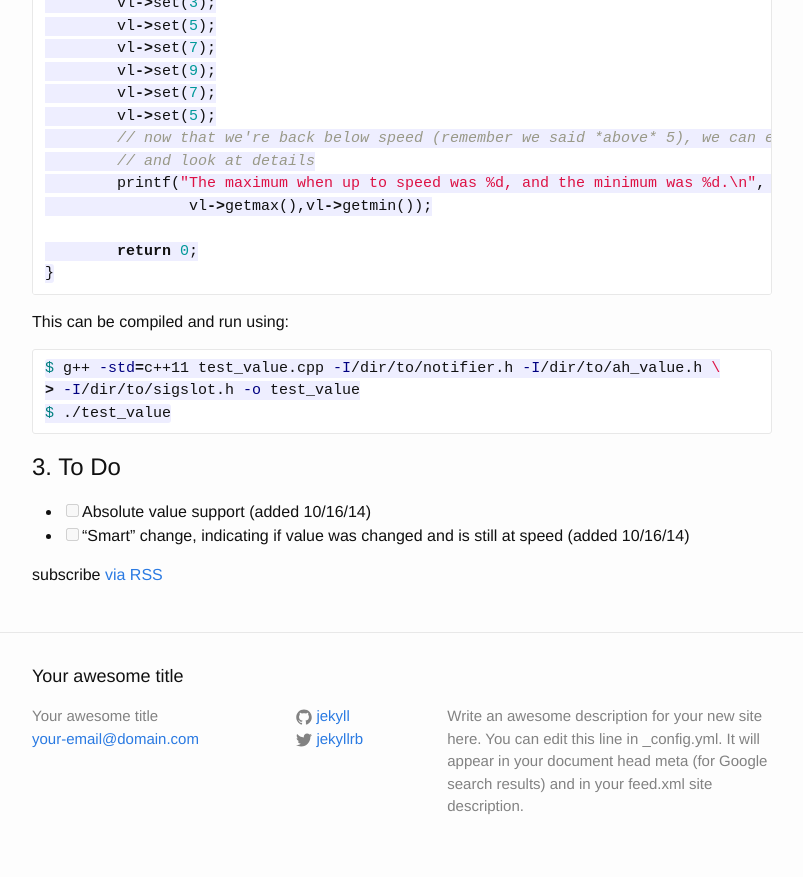
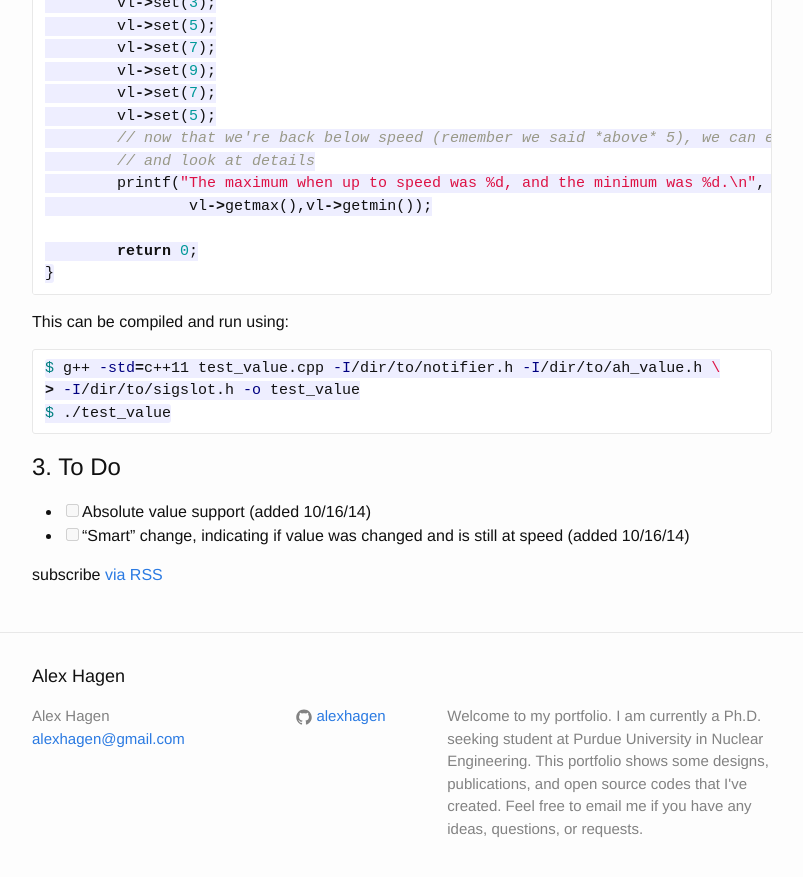
Before and after one commit to alexhagen/cppm, a Jekyll site: the page built from index.md, in a window 1280 px wide and 900 px high, scrolled down 1857 px. Shown: the top 877 px of the window, without its empty margins (238-1041 px from the left). Built offline with Jekyll 4.4.1, drawn with Linux system fonts in a browser that asks for light colours; some of the changed text lies outside the part shown.

Commit message:
trying to get the pages thing working

```diff
--- a/_config.yml
+++ b/_config.yml
@@ -1,14 +1,14 @@
 # Site settings
-title: Your awesome title
-email: your-email@domain.com
-description: > # this means to ignore newlines until "baseurl:"
-  Write an awesome description for your new site here. You can edit this
-  line in _config.yml. It will appear in your document head meta (for
-  Google search results) and in your feed.xml site description.
+title: Alex Hagen
+email: alexhagen@gmail.com
+description: >
+  Welcome to my portfolio. I am currently a Ph.D. seeking student
+  at Purdue University in Nuclear Engineering.  This portfolio
+  shows some designs, publications, and open source codes that I've
+  created. Feel free to email me if you have any ideas, questions, or requests.
 baseurl: "" # the subpath of your site, e.g. /blog/
-url: "http://yourdomain.com" # the base hostname & protocol for your site
-twitter_username: jekyllrb
-github_username:  jekyll
+url: "http://alexhagen.github.io" # the base hostname & protocol for your site
+github_username:  alexhagen
 
 # Build settings
 markdown: kramdown
```
